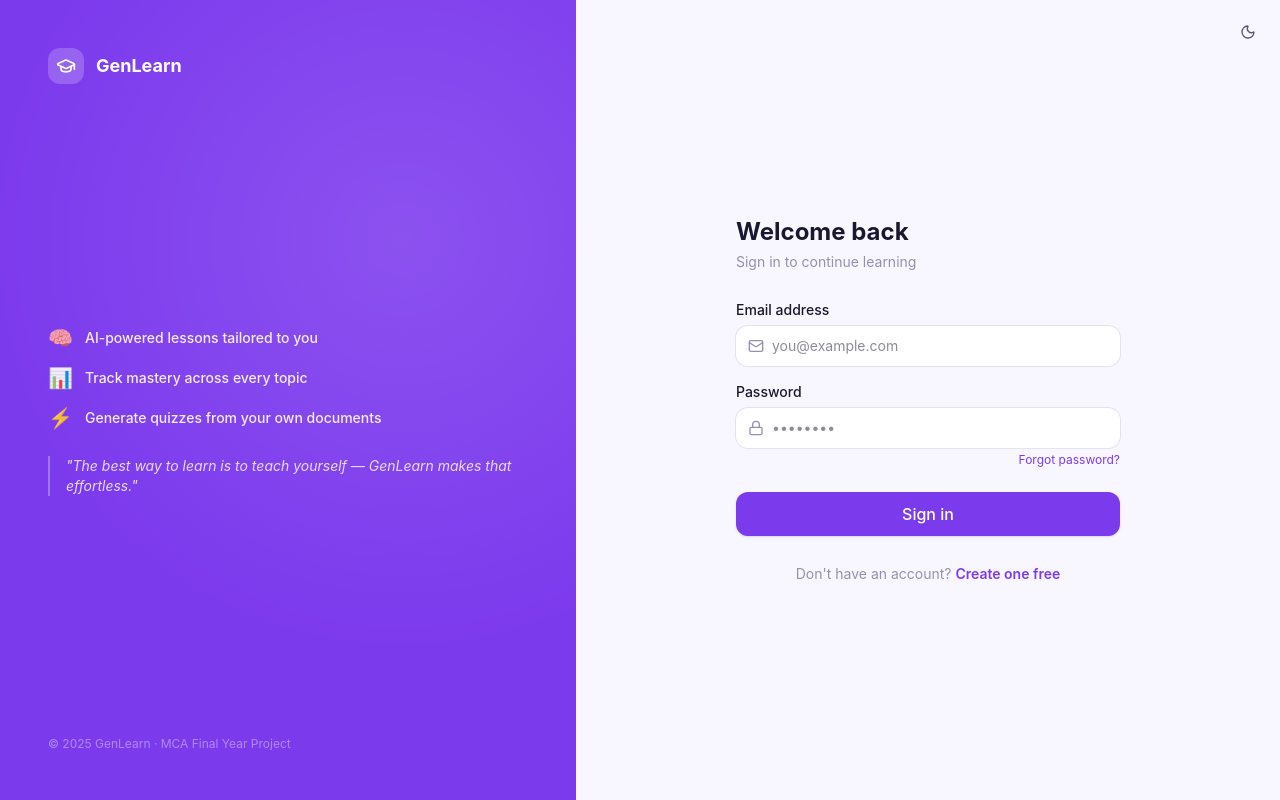
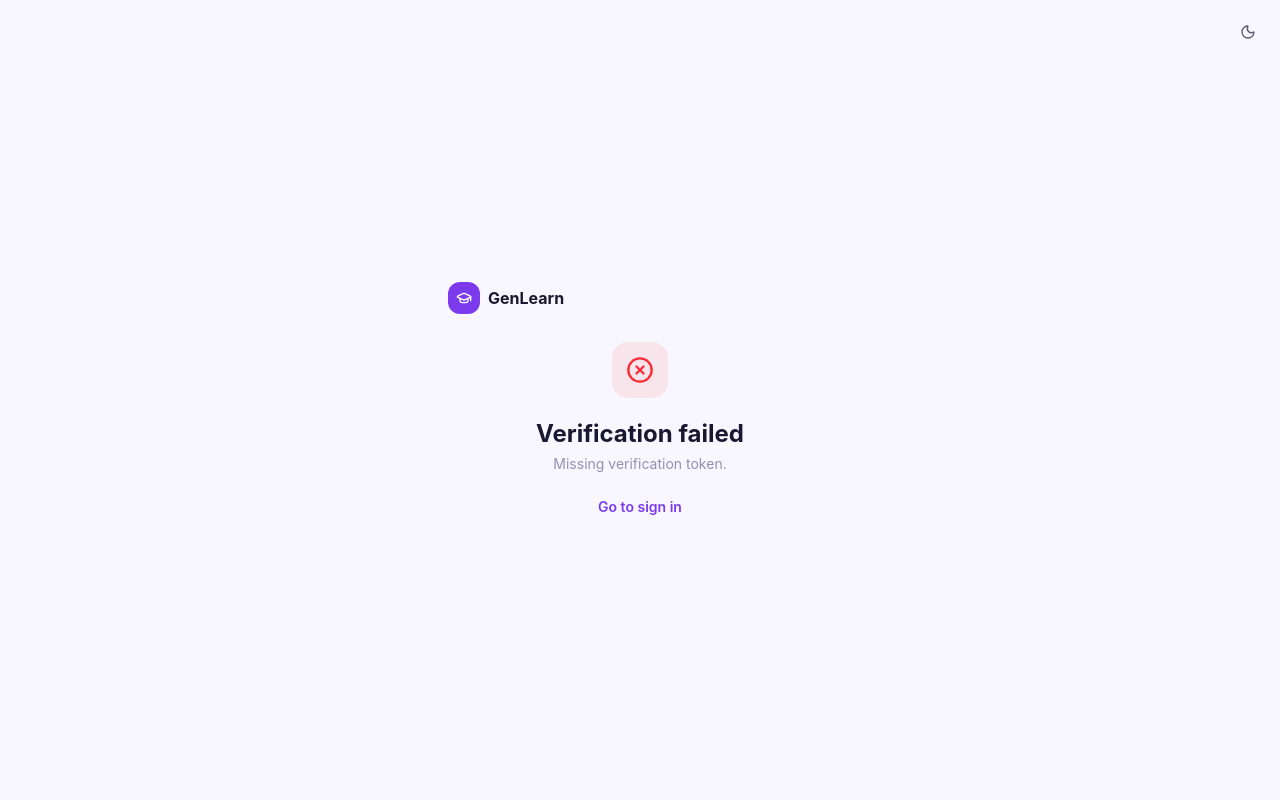
Before and after one commit to Krutikaa04/GenLearn, a React (Vite) app in the folder frontend/: page /verify-email in a window 1280 px wide. Before the commit this address led to /login. Built offline with nearby package versions, Linux system fonts and the light colour scheme.

Commit message:
feat(auth): add email verification page that handles verify-email?token= links

```diff
--- a/frontend/src/App.tsx
+++ b/frontend/src/App.tsx
@@ -8,6 +8,7 @@ import { LoginPage } from './pages/auth/LoginPage';
 import { RegisterPage } from './pages/auth/RegisterPage';
 import { ForgotPasswordPage } from './pages/auth/ForgotPasswordPage';
 import { ResetPasswordPage } from './pages/auth/ResetPasswordPage';
+import { VerifyEmailPage } from './pages/auth/VerifyEmailPage';
 import { DashboardPage } from './pages/dashboard/DashboardPage';
 import { DocumentsPage } from './pages/documents/DocumentsPage';
 import { LessonsPage } from './pages/lessons/LessonsPage';
@@ -38,6 +39,7 @@ export default function App() {
           <Route path="/register" element={<PublicRoute><RegisterPage /></PublicRoute>} />
           <Route path="/forgot-password" element={<PublicRoute><ForgotPasswordPage /></PublicRoute>} />
           <Route path="/reset-password" element={<ResetPasswordPage />} />
+          <Route path="/verify-email" element={<VerifyEmailPage />} />
           <Route element={<PrivateRoute><AppLayout /></PrivateRoute>}>
             <Route index element={<Navigate to="/dashboard" replace />} />
             <Route path="/dashboard" element={<DashboardPage />} />
--- a/frontend/src/api/auth.api.ts
+++ b/frontend/src/api/auth.api.ts
@@ -11,4 +11,5 @@ export const authApi = {
   forgotPassword: (email: string) => api.post('/auth/forgot-password', { email }),
   resetPassword: (token: string, newPassword: string) =>
     api.post('/auth/reset-password', { token, newPassword }),
+  verifyEmail: (token: string) => api.get(`/auth/verify-email?token=${encodeURIComponent(token)}`),
 };
--- /dev/null
+++ b/frontend/src/pages/auth/VerifyEmailPage.tsx
@@ -0,0 +1,97 @@
+import { useEffect, useState } from 'react';
+import { Link, useSearchParams } from 'react-router-dom';
+import { GraduationCap, CheckCircle, XCircle, Loader2 } from 'lucide-react';
+import { authApi } from '../../api/auth.api';
+import { ThemeToggle } from '../../components/ui/ThemeToggle';
+
+type Status = 'loading' | 'success' | 'error';
+
+export function VerifyEmailPage() {
+  const [searchParams] = useSearchParams();
+  const token = searchParams.get('token') ?? '';
+  const [status, setStatus] = useState<Status>('loading');
+  const [errorMsg, setErrorMsg] = useState('');
+
+  useEffect(() => {
+    if (!token) {
+      setStatus('error');
+      setErrorMsg('Missing verification token.');
+      return;
+    }
+    authApi.verifyEmail(token)
+      .then(() => setStatus('success'))
+      .catch((err: any) => {
+        setStatus('error');
+        setErrorMsg(err.response?.data?.error?.message || 'Verification failed — the link may have expired.');
+      });
+  }, [token]);
+
+  return (
+    <div className="min-h-screen flex items-center justify-center p-8" style={{ background: 'var(--bg)' }}>
+      <div className="absolute top-4 right-4">
+        <ThemeToggle compact />
+      </div>
+
+      <div className="w-full max-w-sm space-y-7">
+        <div className="flex items-center gap-2">
+          <div className="w-8 h-8 rounded-xl flex items-center justify-center" style={{ background: 'var(--brand)' }}>
+            <GraduationCap className="w-4 h-4 text-white" />
+          </div>
+          <span className="font-bold" style={{ color: 'var(--text-primary)' }}>GenLearn</span>
+        </div>
+
+        <div className="text-center space-y-5">
+          {status === 'loading' && (
+            <>
+              <div className="w-14 h-14 rounded-2xl flex items-center justify-center mx-auto" style={{ background: 'var(--bg-subtle)' }}>
+                <Loader2 className="w-7 h-7 animate-spin" style={{ color: 'var(--brand)' }} />
+              </div>
+              <div>
+                <h1 className="text-2xl font-bold mb-1" style={{ color: 'var(--text-primary)' }}>Verifying…</h1>
+                <p className="text-sm" style={{ color: 'var(--text-muted)' }}>Please wait while we verify your email.</p>
+              </div>
+            </>
+          )}
+
+          {status === 'success' && (
+            <>
+              <div className="w-14 h-14 rounded-2xl flex items-center justify-center mx-auto" style={{ background: 'var(--brand-light)' }}>
+                <CheckCircle className="w-7 h-7" style={{ color: 'var(--brand)' }} />
+              </div>
+              <div>
+                <h1 className="text-2xl font-bold mb-1" style={{ color: 'var(--text-primary)' }}>Email verified!</h1>
+                <p className="text-sm" style={{ color: 'var(--text-muted)' }}>Your account is now active. Sign in to get started.</p>
+              </div>
+              <Link
+                to="/login"
+                className="inline-block text-sm font-semibold px-5 py-2.5 rounded-xl text-white transition-opacity hover:opacity-90"
+                style={{ background: 'var(--brand)' }}
+              >
+                Sign in
+              </Link>
+            </>
+          )}
+
+          {status === 'error' && (
+            <>
+              <div className="w-14 h-14 rounded-2xl flex items-center justify-center mx-auto" style={{ background: 'rgba(239,68,68,0.1)' }}>
+                <XCircle className="w-7 h-7 text-red-500" />
+              </div>
+              <div>
+                <h1 className="text-2xl font-bold mb-1" style={{ color: 'var(--text-primary)' }}>Verification failed</h1>
+                <p className="text-sm" style={{ color: 'var(--text-muted)' }}>{errorMsg}</p>
+              </div>
+              <Link
+                to="/login"
+                className="text-sm font-semibold hover:underline"
+                style={{ color: 'var(--brand)' }}
+              >
+                Go to sign in
+              </Link>
+            </>
+          )}
+        </div>
+      </div>
+    </div>
+  );
+}
```
